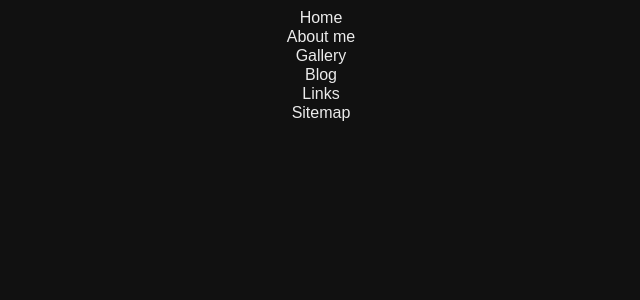
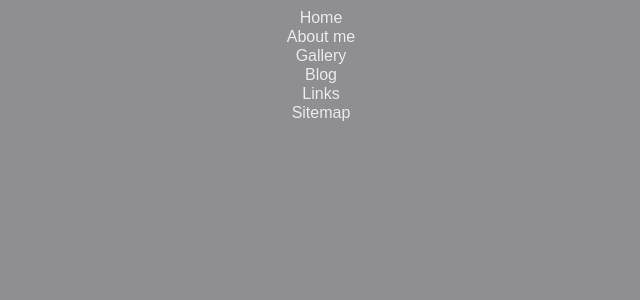
Before and after one commit to boffnoff/boffnoff.github.com, a Jekyll site: the page mobilemenu/demo.html, which Jekyll copies as it is, in a window 1280 px wide. Shown: the top 300 px of the page, without its empty margins (339-979 px from the left). Built offline with Jekyll 4.4.1, drawn with Linux system fonts in a browser that asks for light colours.

Commit message:
added ios7 gray

```diff
--- a/mobilemenu/demo.html
+++ b/mobilemenu/demo.html
@@ -7,7 +7,7 @@
 <script type="text/javascript" src="rmm-js/responsivemobilemenu.js"></script>
 <meta name="viewport" content="width=device-width, initial-scale=1, maximum-scale=1, user-scalable=no"/>
 </head>
-<body bgcolor="#111">
+<body bgcolor="#8E8E93">
         <div class='rmm' data-menu-style = "minimal">
             <ul>
                 <li><a href='../index.html'>Home</a></li>
```
